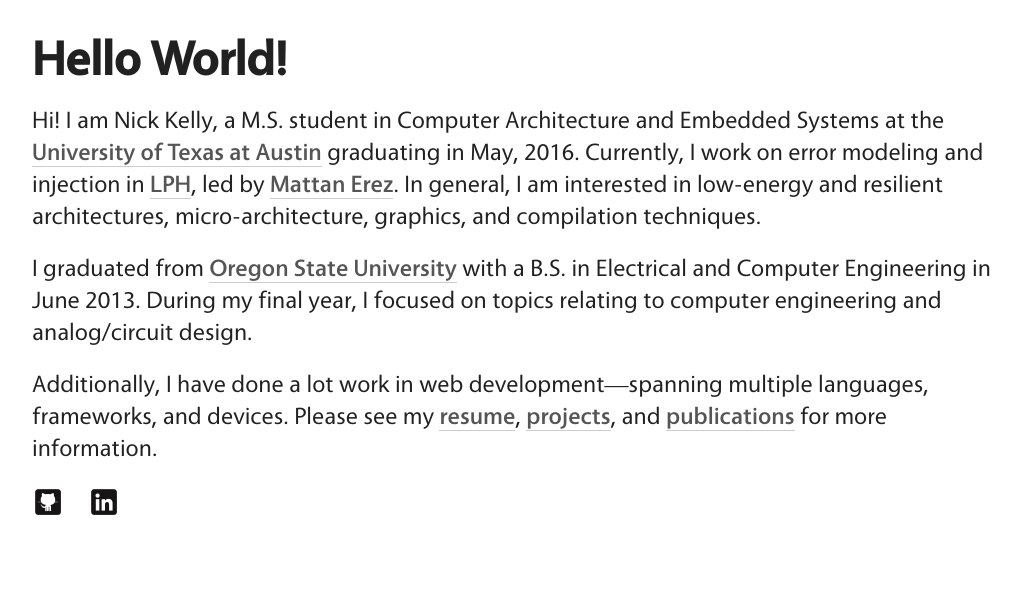
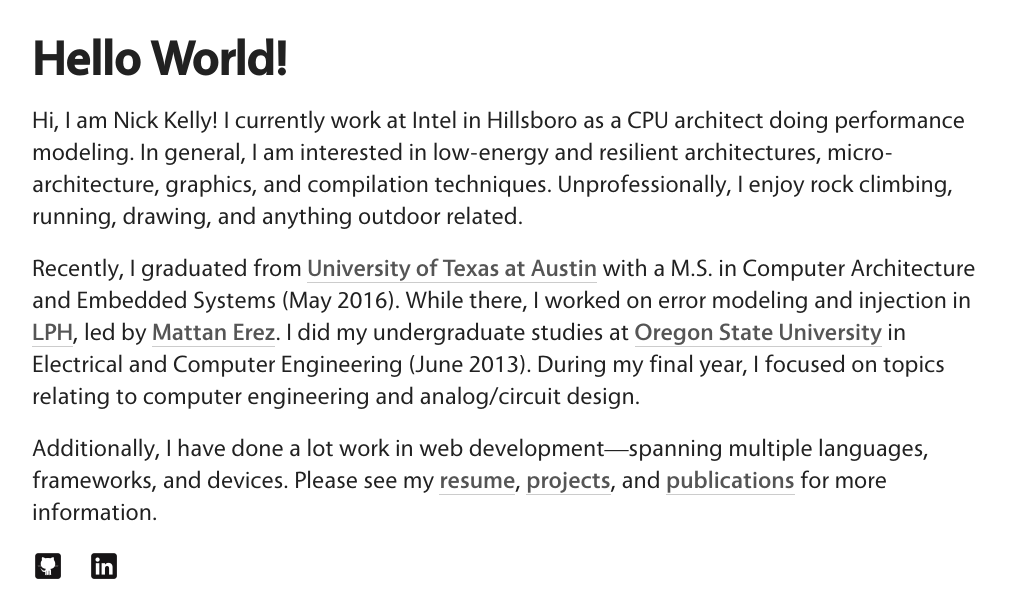
Before and after one commit to skimmmer/skimmmer.github.io, a Jekyll site: the page built from index.html, in a window 1280 px wide. Shown: the part 362-968 px from the top of the page, without its empty margins (128-1149 px from the left). Built offline with Jekyll 4.4.1, drawn with Linux system fonts in a browser that asks for light colours; nearby versions of some CDN libraries; before the commit the page ends 904 px from its top, so only the background shows below that.

```diff
--- a/index.html
+++ b/index.html
@@ -4,18 +4,20 @@ layout: default
 ---
 <h1>Hello World!</h1>
 <p class="large">
-Hi! I am Nick Kelly, a M.S. student in Computer Architecture and Embedded Systems at the <a
-	href="http://www.ece.utexas.edu">University of Texas at Austin</a> graduating in May, 2016.
-Currently, I work on error modeling and injection in <a href="https://lph.ece.utexas.edu">LPH</a>,
-led by <a href="https://lph.ece.utexas.edu/merez/MattanErez/Home">Mattan Erez</a>.
-In general, I am interested in low-energy and resilient architectures, micro-architecture, graphics,
-and compilation techniques.
+Hi, I am Nick Kelly! I currently work at Intel in Hillsboro as a CPU architect doing performance
+modeling.  In general, I am interested in low-energy and resilient architectures,
+micro-architecture, graphics, and compilation techniques. Unprofessionally, I enjoy rock climbing,
+running, drawing, and anything outdoor related.
 </p>
 
 <p class="large">
-I graduated from <a href="http://eecs.oregonstate.edu">Oregon State University</a> with a B.S. in
-Electrical and Computer Engineering in June 2013. During my final year, I focused on topics relating
-to computer engineering and analog/circuit design.
+Recently, I graduated from <a href="http://www.ece.utexas.edu">University of Texas at Austin</a>
+with a M.S. in Computer Architecture and Embedded Systems (May 2016). While there, I worked on error
+modeling and injection in <a href="https://lph.ece.utexas.edu">LPH</a>, led by <a
+href="https://lph.ece.utexas.edu/merez/MattanErez/Home">Mattan Erez</a>.  I did my undergraduate
+studies at <a href="http://eecs.oregonstate.edu">Oregon State University</a> in Electrical
+and Computer Engineering (June 2013). During my final year, I focused
+on topics relating to computer engineering and analog/circuit design.
 </p>
 
 <p class="large">
```
Also changed, not shown: _posts/2016-05-01-uarch.md (added, +17 -0 lines), images/projects/uarch.png (added), 2 other files.
